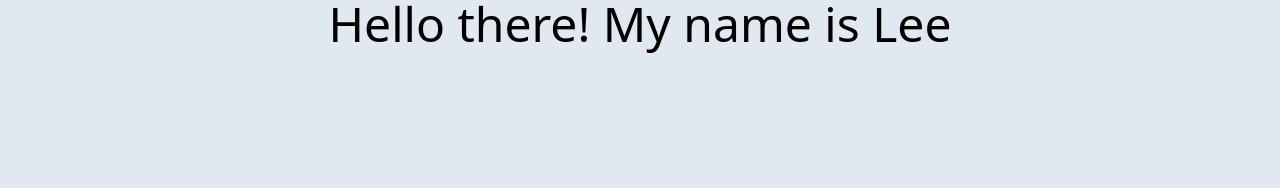
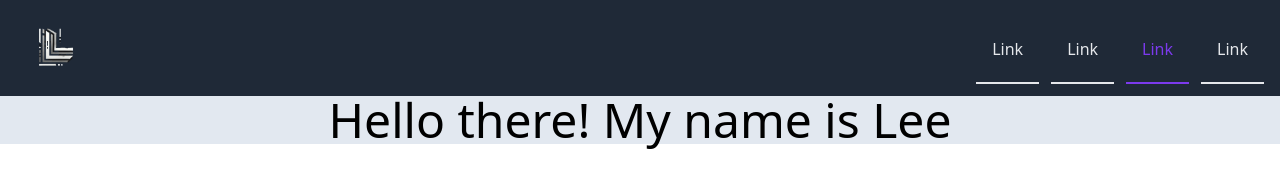
Before and after one commit to Lee26Ed/Lee26Ed.github.io, a website: page index.html in a window 1280 px wide. Drawn offline with Linux system fonts and the light colour scheme.

Commit message:
header component

```diff
--- a/index.html
+++ b/index.html
@@ -7,7 +7,59 @@
 
         <title>Lee Panti</title>
     </head>
-    <body class="flex justify-center items-center bg-slate-200">
-        <h1 class="text-5xl font-[#333]">Hello there! My name is Lee</h1>
+    <body class="dark">
+        <header class="p-4 dark:bg-gray-800 dark:text-gray-200">
+            <div class="container flex justify-between h-16 mx-auto">
+                <a
+                    rel="noopener noreferrer"
+                    href="#"
+                    aria-label="Back to homepage"
+                    class="flex items-center p-2"
+                >
+                    <img
+                        src="./assets/logo.PNG"
+                        alt="Logo of an L"
+                        class="h-14"
+                    />
+                </a>
+                <ul class="items-stretch hidden space-x-3 md:flex">
+                    <li class="flex">
+                        <a
+                            rel="noopener noreferrer"
+                            href="#"
+                            class="flex items-center px-4 -mb-1 border-b-2 dark:border-"
+                            >Link</a
+                        >
+                    </li>
+                    <li class="flex">
+                        <a
+                            rel="noopener noreferrer"
+                            href="#"
+                            class="flex items-center px-4 -mb-1 border-b-2 dark:border-"
+                            >Link</a
+                        >
+                    </li>
+                    <li class="flex">
+                        <a
+                            rel="noopener noreferrer"
+                            href="#"
+                            class="flex items-center px-4 -mb-1 border-b-2 dark:border- dark:text-violet-600 dark:border-violet-600"
+                            >Link</a
+                        >
+                    </li>
+                    <li class="flex">
+                        <a
+                            rel="noopener noreferrer"
+                            href="#"
+                            class="flex items-center px-4 -mb-1 border-b-2 dark:border-"
+                            >Link</a
+                        >
+                    </li>
+                </ul>
+            </div>
+        </header>
+        <div class="flex justify-center items-center bg-slate-200">
+            <h1 class="text-5xl font-[#333]">Hello there! My name is Lee</h1>
+        </div>
     </body>
 </html>
--- a/tailwind.config.js
+++ b/tailwind.config.js
@@ -5,4 +5,5 @@ module.exports = {
         extend: {},
     },
     plugins: [],
+    darkMode: "class",
 }
```
Also changed, not shown: assets/logo.PNG (added), dist/styles.css, 1 other file.
